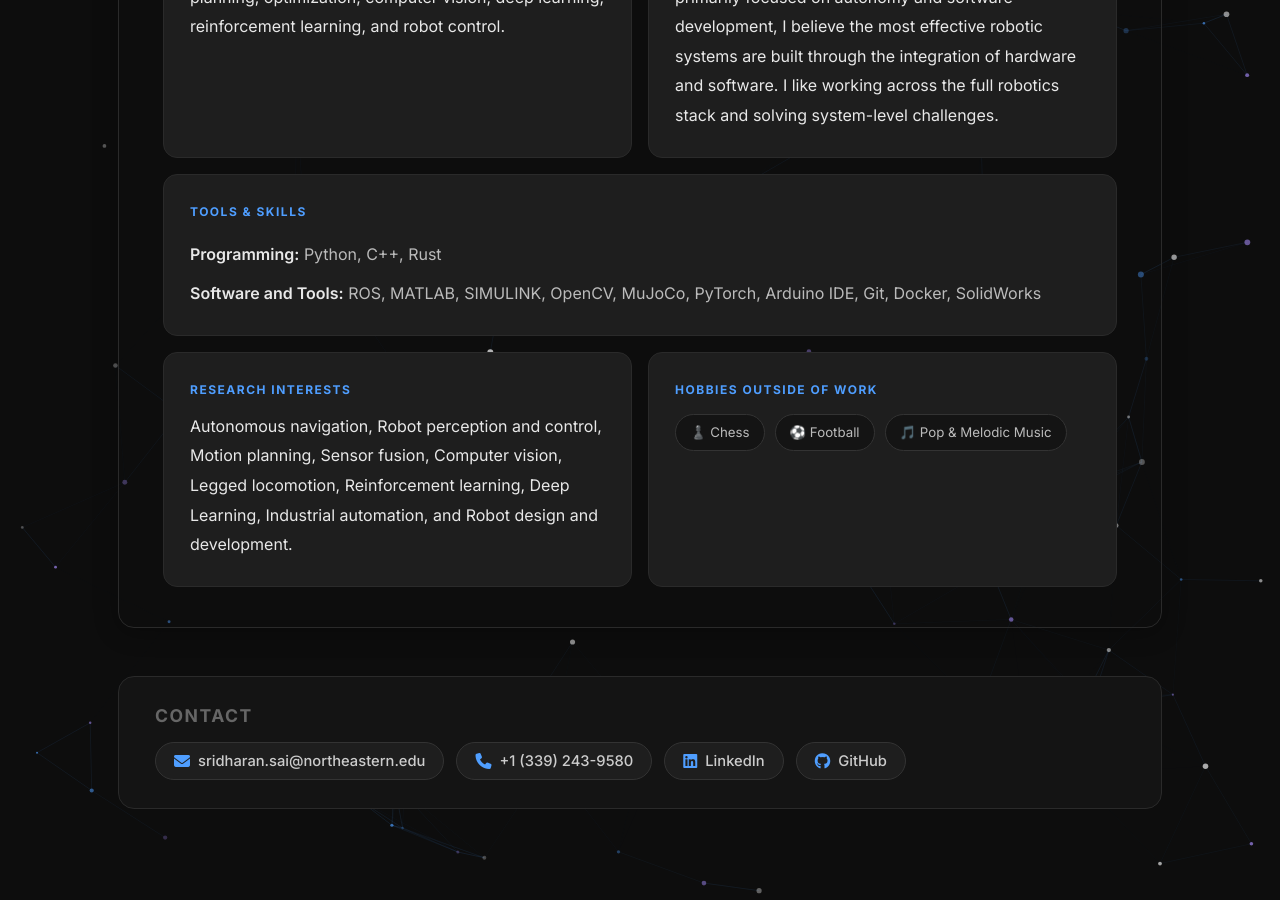
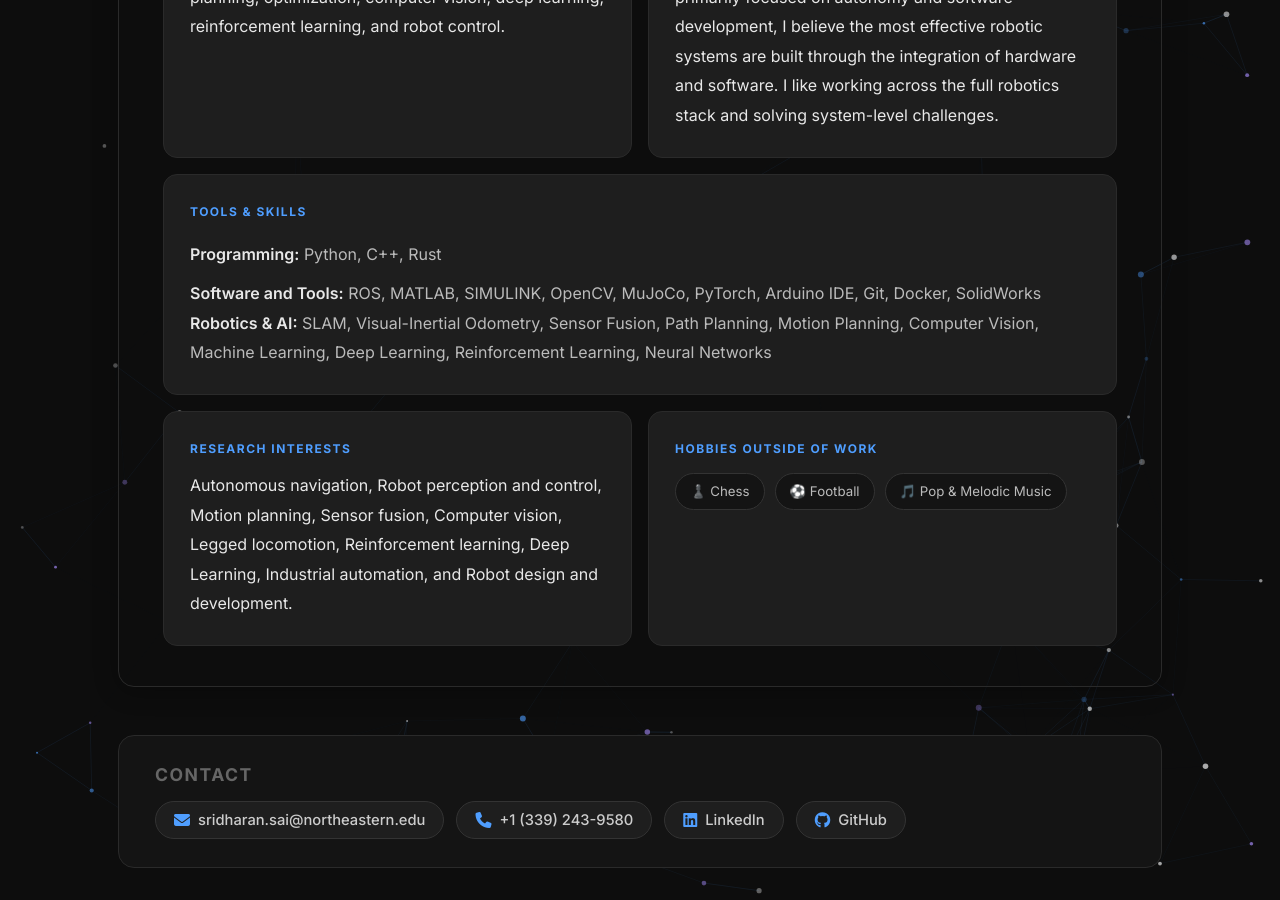
Before and after one commit to Sairamzz/Sairamzz.github.io, a Jekyll site: the page built from index.md, in a window 1280 px wide and 900 px high, scrolled down 1235 px. Built offline with Jekyll 4.4.1, drawn with Linux system fonts in a browser that asks for light colours; nearby versions of some CDN libraries.

Commit message:
Update index.md

```diff
--- a/index.md
+++ b/index.md
@@ -47,6 +47,10 @@ title: About
       <strong>Software and Tools:</strong>
       <span style="color:#bbb;"> ROS, MATLAB, SIMULINK, OpenCV, MuJoCo, PyTorch, Arduino IDE, Git, Docker, SolidWorks</span>
     </p>
+    <p style="color:#e8e8e8; font-size:1rem; line-height:1.85; margin:0;">
+      <strong>Robotics & AI:</strong>
+      <span style="color:#bbb;"> SLAM, Visual-Inertial Odometry, Sensor Fusion, Path Planning, Motion Planning, Computer Vision, Machine Learning, Deep Learning, Reinforcement Learning, Neural Networks</span>
+    </p>
   </div>
 
 <!-- Research Interests -->
```
